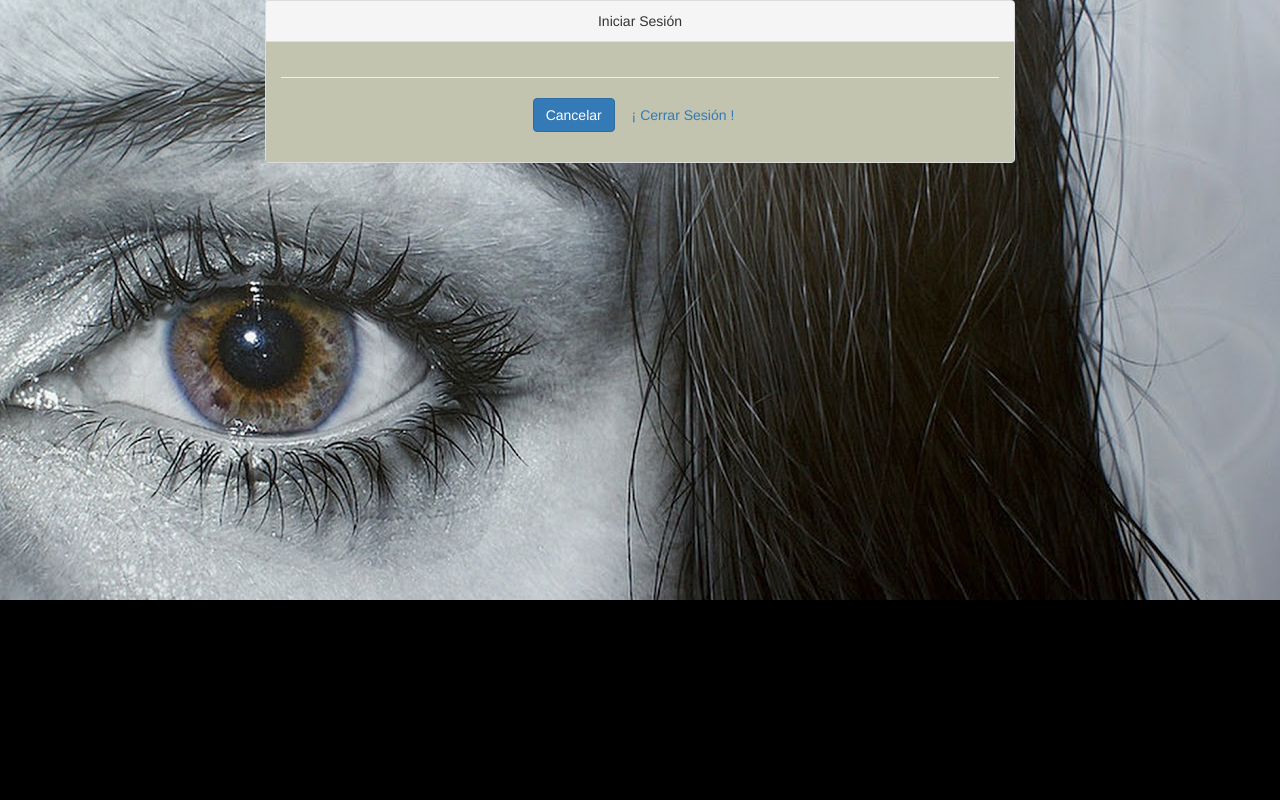
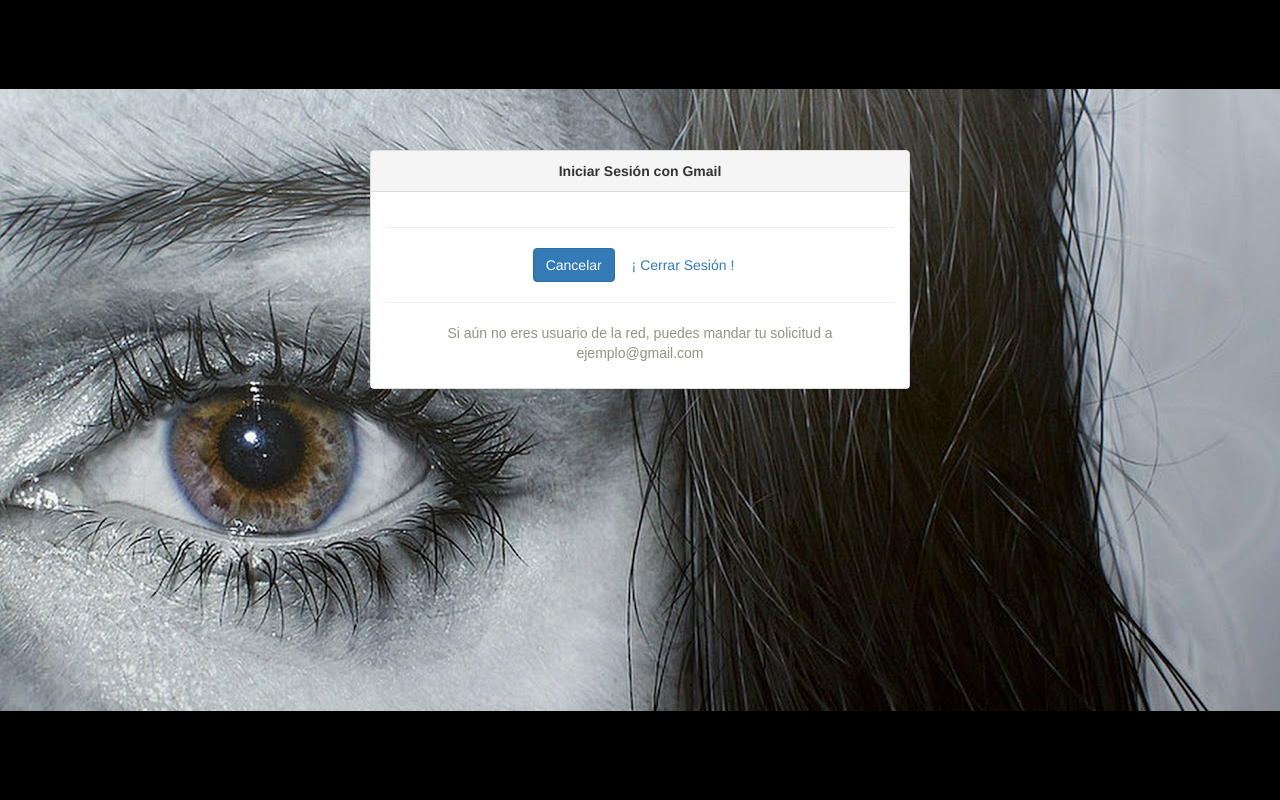
Before and after one commit to githubred/GitHubRedRojas, a Laravel app: template resources/views/Autentificacion/principal.blade.php in a window 1280 px wide. Run offline with Laravel 8, Linux system fonts and the light colour scheme; the template is opened without the code that fills it, so the values that code supplies are empty; settings files or empty folders that the repository lacks are supplied; some libraries are stand-ins or nearby versions.

Commit message:
login css js

```diff
--- a/public/css/login.css
+++ b/public/css/login.css
@@ -9,17 +9,36 @@
 .secure {
     display: none;
 }
+.panel-heading {
+    font-weight: bold;
+}
 .panel-body{
-    background-color: #c2c4af;
+    background-color: #fff;
+}
+.login {
+    float: none;
+    margin: 0 auto;
+}
+p {
+    color: #919385;
+    font-family: sans-serif;
+}
+html {
+    height: 100%;
 }
 body {
     background-color: black;
-    background-repeat: no-repeat;
-    background-position: center;
+    height: 100%;
 }
-#cuerpoLogin {
+.cuerpoLogin {
     background-image: url("../img/ojos.jpg");
     background-position: center;
+    background-repeat: no-repeat;
     width: 100%;
-    height: 600px;
+    height: 100%;
 }
+
+.row {
+    margin: 150px auto 100px 0;
+    text-align: center;
+}
--- a/public/js/login.js
+++ b/public/js/login.js
@@ -24,7 +24,7 @@ function onSignIn(googleUser) {
     inputGmail.value = gmail;
     inputId.value = id;
 
-    //document.getElementById('ingresa').click(); //ACTIVAR
+    document.getElementById('ingresa').click(); //ACTIVAR
 }
 
 function signOut() {
--- a/resources/views/Autentificacion/principal.blade.php
+++ b/resources/views/Autentificacion/principal.blade.php
@@ -15,12 +15,12 @@
         <script src="https://apis.google.com/js/platform.js" async defer></script>
     </head>
     <body>
-        <div class="container" id="cuerpoLogin">
+        <div class="cuerpoLogin">
             <div class="container">
                 <div class="row">
-                    <div class="col-md-8 col-md-offset-2">
+                    <div class="col-xs-12 col-md-6 col-md-offset-2 login">
                         <div class="panel panel-default">
-                            <div class="panel-heading">Iniciar Sesión</div>
+                            <div class="panel-heading">Iniciar Sesión con Gmail</div>
                             <div class="panel-body">
                                 <form class="form-horizontal" role="form" method="POST" action="{{ url('/login') }}">
                                     {{ csrf_field() }}
@@ -36,6 +36,10 @@
                                             <a class="btn btn-link" href="#" onclick="signOut();">¡ Cerrar Sesión !</a>
                                         </div>
                                     </div>
+                                    <hr/>
+                                    <center>
+                                        <p>Si aún no eres usuario de la red, puedes mandar tu solicitud a ejemplo@gmail.com</p>
+                                    </center>
                                 </form>
                             </div>
                         </div>
```
